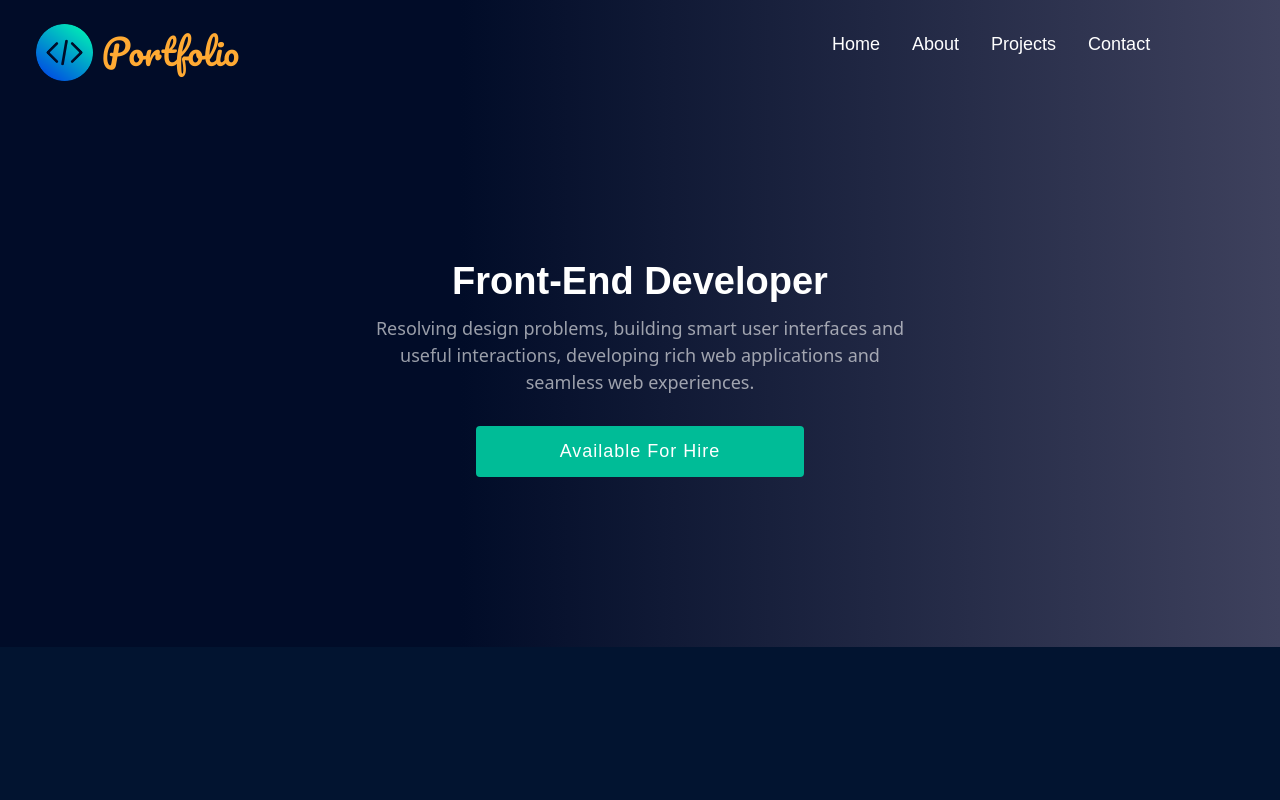
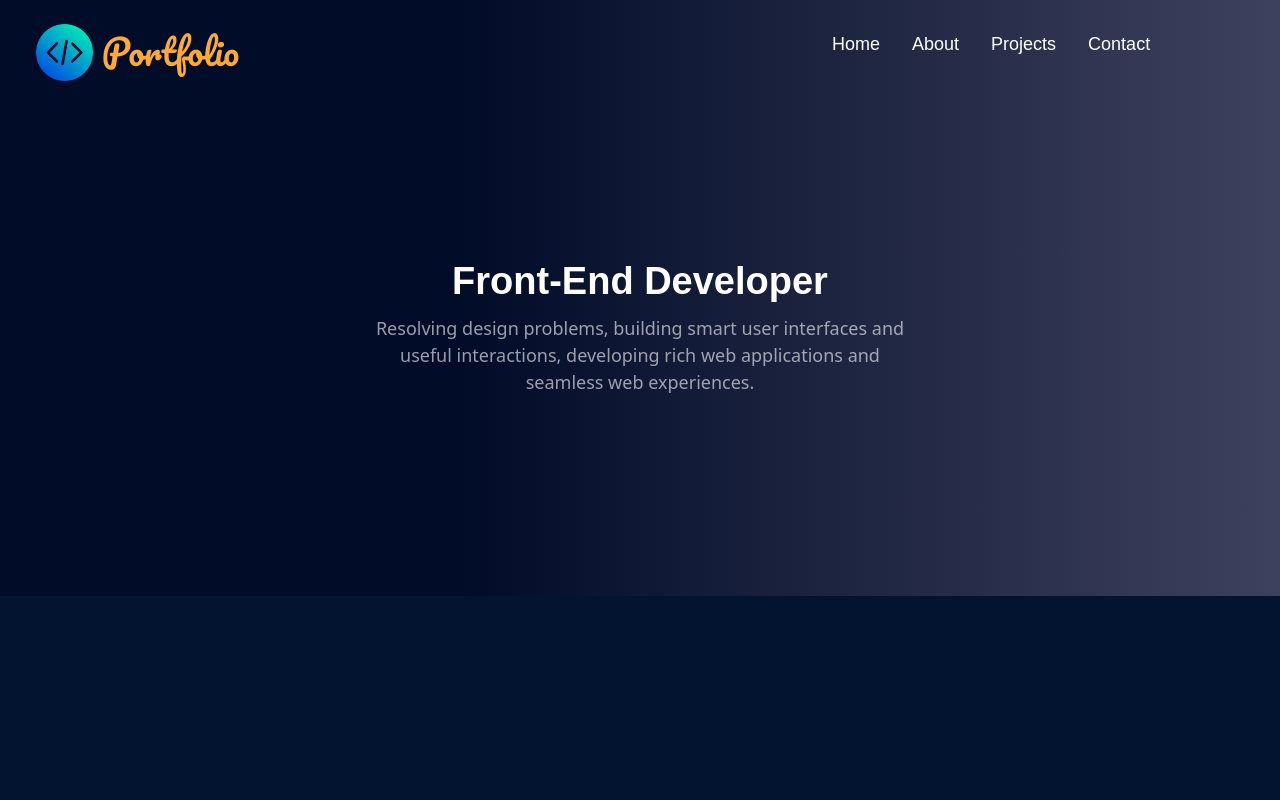
Before and after one commit to fatima-07/Portfolio, a React (Vite) app: page / in a window 1280 px wide. Shown: the top 800 px of the page. Built offline with nearby package versions, Linux system fonts and the light colour scheme.

Commit message:
Update button.jsx

```diff
--- a/src/components/button/button.jsx
+++ b/src/components/button/button.jsx
@@ -4,7 +4,7 @@ import "./button.css";
 const Button = () => {
   return (
     <div className="btn-get-started">
-      <button type="button">Available for Hire</button>
+      { /*<button type="button">Available for Hire</button> */ }
     </div>
   );
 };
```
